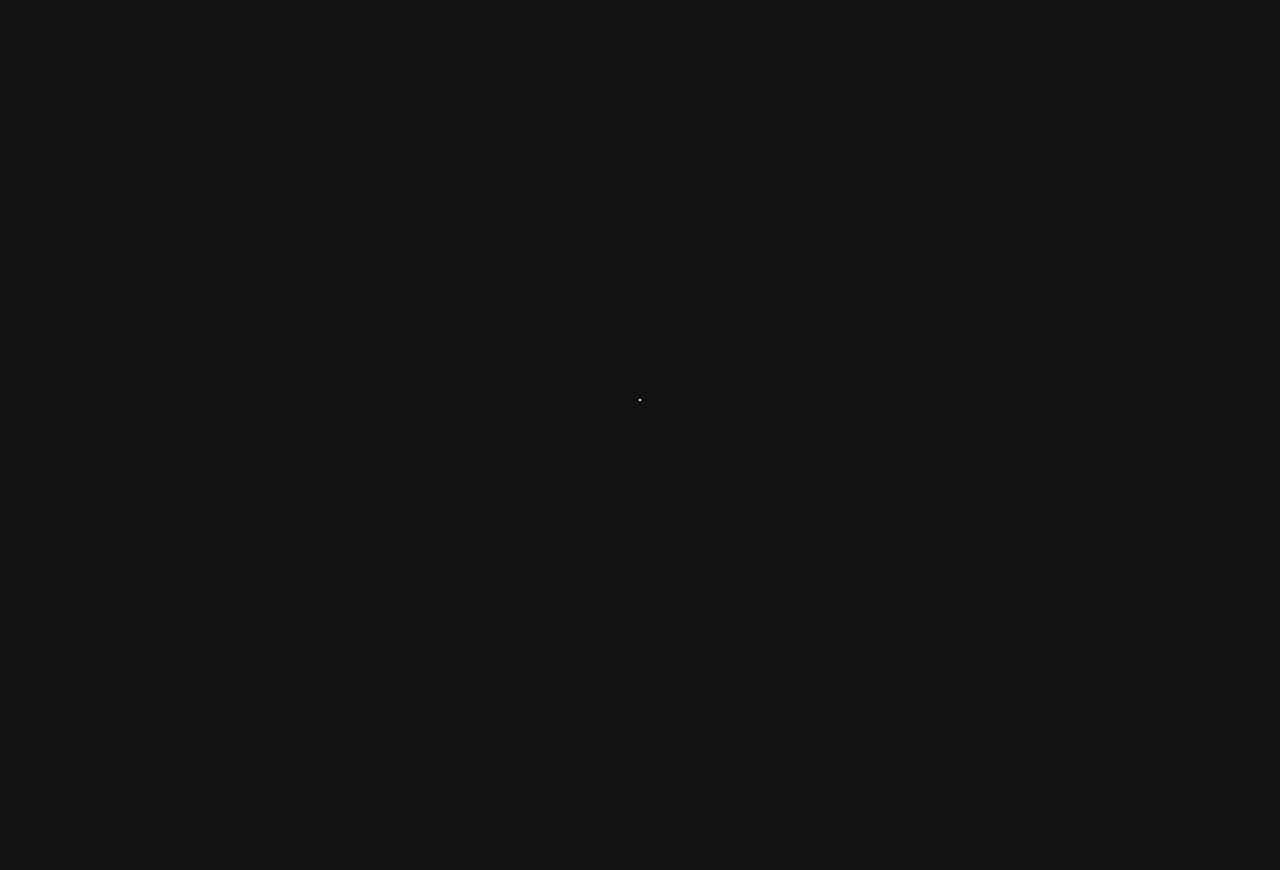
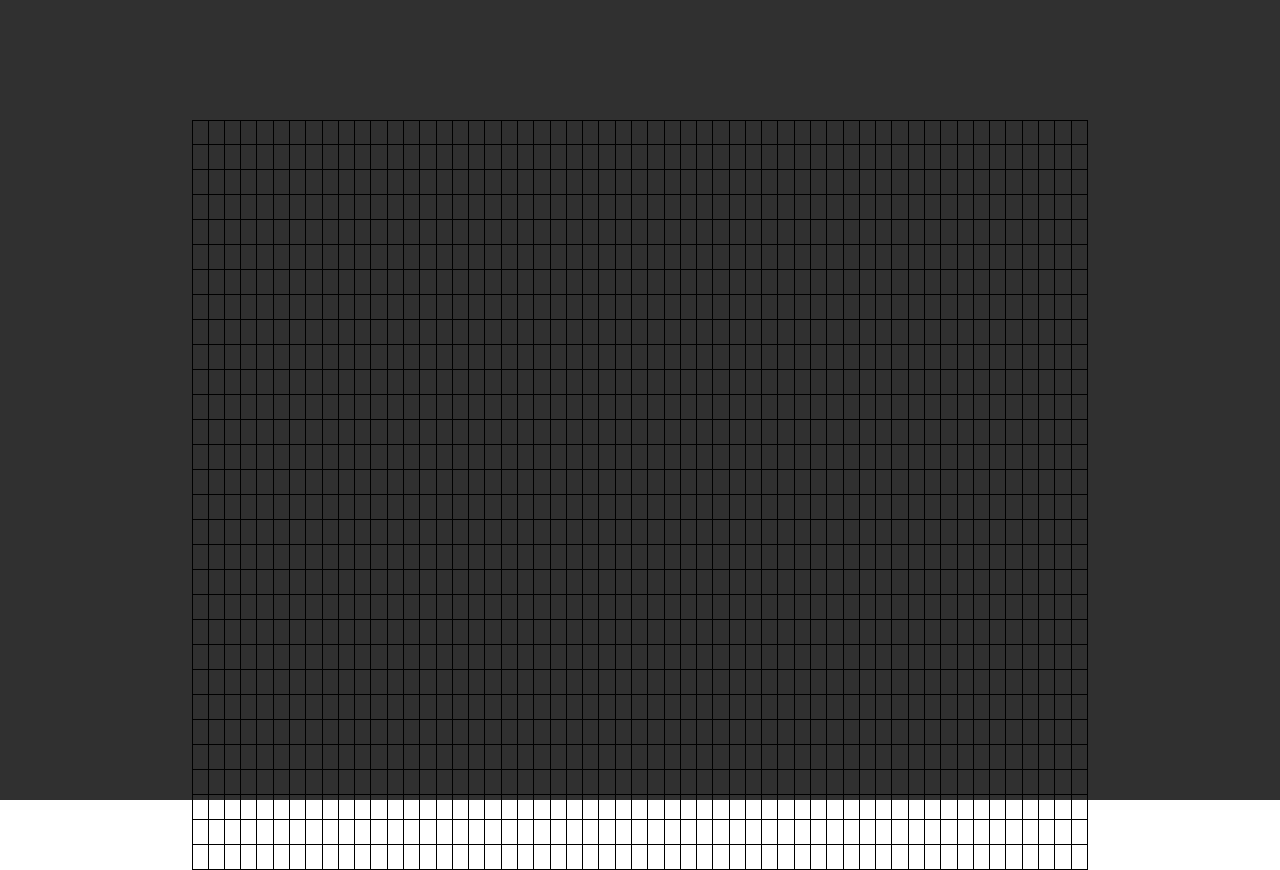
Before and after one commit to Herbin-Clement/GameOfLife, a React (Create React App) app: page / in a window 1280 px wide. Before the commit the page ends 800 px from the top, so only its background shows below. Built offline with nearby package versions, Linux system fonts and the light colour scheme.

Commit message:
display grid

```diff
--- a/src/App.css
+++ b/src/App.css
@@ -1,10 +1,13 @@
-html, body, .App {
-  display: flex;
-  justify-content: center;
-  align-items: center;
+html, body, #root, .App {
   width: 100%;
   height: 100%;
   margin: 0;
   padding: 0;
-  background-color: #121212;
 }
+
+.App {
+  display: flex;
+  justify-content: center;
+  align-items: center;
+  background-color: #303030;
+}
--- a/src/App.tsx
+++ b/src/App.tsx
@@ -3,15 +3,22 @@ import React from 'react';
 import './App.css';
 
 import Display from './Component/Display/Display';
+import useWindowDimensions from './Hooks/dimension';
 
 const App: React.FC = () => {
 
-  const width: number = 10;
-  const height: number = 10;
+  const {width, height} = useWindowDimensions();
+
+  // let w: number = width * 0.70 / 15;
+  // let h: number = height * 0.70 / 15;
+  let w = 55;
+  let h = 30;
+  console.log(w);
+  console.log(h);
 
   return (
-    <div>
-      <Display width={width} height={height}></Display>
+    <div className="App">
+      <Display nbWidth={Math.floor(w)} nbHeight={Math.floor(h)}></Display>
     </div>
   );
 }
--- a/src/Component/Display/Display.css
+++ b/src/Component/Display/Display.css
@@ -0,0 +1,10 @@
+.grid {
+    width: 70%;
+    height: 70%;
+}
+
+.row {
+    display: flex;
+    width: 100%;
+    height: 25px;
+}
--- a/src/Component/Display/Display.tsx
+++ b/src/Component/Display/Display.tsx
@@ -3,21 +3,31 @@ import React from 'react';
 import './Display.css';
 
 import Node from '../Node/Node';
+import { cpuUsage } from 'process';
 
 type DisplayProps = {
-    width: number,
-    height: number
+    nbWidth: number,
+    nbHeight: number
 };
 
-const Display = ({width, height}: DisplayProps) => {
+const Display = ({nbWidth, nbHeight}: DisplayProps) => {
 
-    const nodes: Array<Array<Node>> = Array(100).fill(null).map(() => Array(100));
-    nodes.forEach((e) => {
-        console.log(e);
-    })
-
+    const nodes: Array<Array<Node>> = Array(nbHeight).fill(null).map(() => Array(nbWidth).fill(null));
+    // console.log(nodes);
     return(
-        <Node color='white'></Node>
+        <div className="grid">
+          {nodes.map((row, rowIdx) => {
+            return (
+              <div key={rowIdx} className="row">
+                {row.map((node, nodeIdx) => {
+                  return (
+                    <Node key={nodeIdx} row={rowIdx} column={nodeIdx} color="white" width={100/nbWidth} height={100/nbHeight}/>
+                  );
+                })}
+              </div>
+            );
+          })}
+        </div>
     );
 };
 
--- a/src/Component/Node/Node.css
+++ b/src/Component/Node/Node.css
@@ -1,3 +1,20 @@
 .node {
-    border : 1px solid white;
+    box-sizing: border-box;
+    border-bottom: 1px solid black;
+    border-right: 1px solid black;
+    width: 25px;
+    height: 25px;
+    cursor: pointer;
 }
+
+.node:first-child {
+    border-left: 1px solid black;
+}
+
+.row:first-child > .node {
+    border-top: 1px solid black;
+}
+
+.colorNode {
+    background-color: black;
+}
--- a/src/Component/Node/Node.tsx
+++ b/src/Component/Node/Node.tsx
@@ -3,12 +3,19 @@ import React from 'react';
 import './Node.css';
 
 type NodeProps = {
-    color: string
+    color: string,
+    width: number,
+    height: number,
+    row: number,
+    column: number,
 };
 
-const Node = ({color}: NodeProps) => {
+const Node = ({color, row, column}: NodeProps) => {
+
+    const colorStyle: string = color ? "" : "colorNode";
+
     return(
-        <div className="node">
+        <div onClick={() => console.log(row, column)} className={`node ${colorStyle}`}>
 
         </div>
     );
--- /dev/null
+++ b/src/Hooks/dimension.ts
@@ -0,0 +1,24 @@
+import { useState, useEffect } from 'react';
+
+function getWindowDimensions() {
+  const { innerWidth: width, innerHeight: height } = window;
+  return {
+    width,
+    height
+  };
+}
+
+export default function useWindowDimensions() {
+  const [windowDimensions, setWindowDimensions] = useState(getWindowDimensions());
+
+  useEffect(() => {
+    function handleResize() {
+      setWindowDimensions(getWindowDimensions());
+    }
+
+    window.addEventListener('resize', handleResize);
+    return () => window.removeEventListener('resize', handleResize);
+  }, []);
+
+  return windowDimensions;
+}
```
